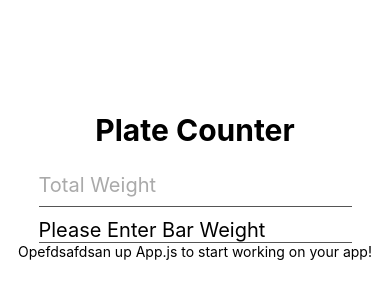
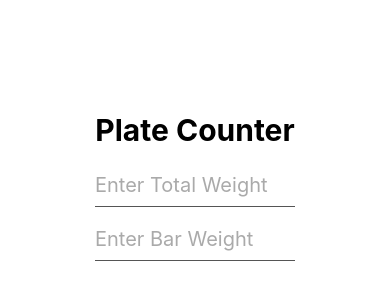
Before and after one commit to aver803bath5/PlateCounter, a React Native app: screen / in a window 390 px wide. Shown: the part 236-536 px from the top of the page. Built offline with nearby package versions, Linux system fonts and the light colour scheme.

Commit message:
feat/wieght_input_group: Add Total Weight Input and Bar Weight Input
* Use floating_label_input component to make both input

```diff
--- a/App.js
+++ b/App.js
@@ -7,7 +7,6 @@ export default function App() {
     <View style={styles.container}>
       <Text style={styles.titleText}>Plate Counter</Text>
       <PlatesCounter />
-      <Text>Opefdsafdsan up App.js to start working on your app!</Text>
     </View>
   );
 }
@@ -21,6 +20,7 @@ const styles = StyleSheet.create({
   },
   container: {
     flex: 1,
+    flexDirection: 'column',
     backgroundColor: '#fff',
     alignItems: 'center',
     justifyContent: 'center',
--- a/assets/common/style/styles.js
+++ b/assets/common/style/styles.js
@@ -4,10 +4,9 @@ export default StyleSheet.create({
   input: {
     borderBottomWidth: 1,
     borderBottomColor: '#555',
+    width: 200,
     height: 26,
     fontSize: 20,
     color: '#000',
-    // paddingHorizontal: 10,
-    // fontSize: 20,
   },
 });
--- a/components/plates_counter.js
+++ b/components/plates_counter.js
@@ -7,7 +7,7 @@ class PlatesCounter extends Component {
     super(props);
     this.state = {
       totalWeight: '',
-      barWeight: 0,
+      barWeight: '',
       platesWeight: 0,
       weightTypes: [],
     };
@@ -17,13 +17,13 @@ class PlatesCounter extends Component {
   }
 
   onTotalWeightChange(totalWeight) {
-    this.setState(state => ({
+    this.setState((state) => ({
       totalWeight,
     }));
   }
 
   onBarWeightChange(barWeight) {
-    this.setState(state => ({
+    this.setState((state) => ({
       barWeight,
     }));
   }
@@ -36,10 +36,10 @@ class PlatesCounter extends Component {
     return (
       <View>
         <WeightInputGroup
-          onTotalWeightChange = {this.onTotalWeightChange}
-          onBarWeightChange   = {this.onBarWeightChange}
-          totalWeight         = {totalWeight}
-          barWeight           = {barWeight}
+          onTotalWeightChange={this.onTotalWeightChange}
+          onBarWeightChange={this.onBarWeightChange}
+          totalWeight={totalWeight}
+          barWeight={barWeight}
         />
       </View>
     );
--- a/components/weight_input_group/bar_weight_input.js
+++ /dev/null
@@ -1,18 +0,0 @@
-import React from 'react';
-import { View, TextInput } from 'react-native';
-import CommonStlyes from '../../assets/common/style/styles';
-
-function barWeightInput() {
-  return (
-    <View style={{marginTop: 10}}>
-      <TextInput
-        placeholder="Please Enter Bar Weight"
-        keyboardType="number-pad"
-        maxLength={2}
-        style={CommonStlyes.input}
-      />
-    </View>
-  );
-}
-
-export default barWeightInput;
--- a/components/weight_input_group/floating_label_input.js
+++ b/components/weight_input_group/floating_label_input.js
@@ -1,5 +1,7 @@
 import React, { Component } from 'react';
-import { View, Text, TextInput, Animated } from 'react-native';
+import {
+  View, Text, TextInput, Animated,
+} from 'react-native';
 import CommonStlyes from '../../assets/common/style/styles';
 
 class FloatingLabelInput extends Component {
@@ -18,7 +20,7 @@ class FloatingLabelInput extends Component {
   }
 
   handleFocus() {
-    this.setState(state => ({
+    this.setState((state) => ({
       isFocused: true,
     }));
   }
@@ -31,13 +33,13 @@ class FloatingLabelInput extends Component {
   }
 
   handleBlur() {
-    this.setState(state => ({
+    this.setState((state) => ({
       isFocused: false,
     }));
   }
 
   render() {
-    const { label, ...props } = this.props;
+    const { label, style, ...props } = this.props;
     const { isFocused } = this.state;
     const labelStyle = {
       position: 'absolute',
@@ -57,7 +59,7 @@ class FloatingLabelInput extends Component {
     };
 
     return (
-      <View style={{ paddingTop: 18 }}>
+      <View style={{ paddingTop: 18, ...style }}>
         <Animated.Text style={labelStyle}>
           {label}
         </Animated.Text>
--- a/components/weight_input_group/index.js
+++ b/components/weight_input_group/index.js
@@ -1,7 +1,6 @@
 import React, { Component } from 'react';
 import { View } from 'react-native';
-import TotalWeightInput from './total_weight_input';
-import BarWeightInput from './bar_weight_input';
+import FloatingLabelInput from './floating_label_input';
 
 class WeightInputGroup extends Component {
   constructor(props) {
@@ -9,18 +8,26 @@ class WeightInputGroup extends Component {
   }
 
   render() {
-    const { onTotalWeightChange, totalWeight } = this.props;
+    const { onTotalWeightChange, onBarWeightChange, barWeight, totalWeight } = this.props;
     return (
-      <View>
-        <TotalWeightInput
-          label="Total Weight"
-          onTotalWeightChange={onTotalWeightChange}
-          totalWeight={totalWeight}
+      <View style={{flex: 1}}>
+        {/*- This is total weight input! */}
+        <FloatingLabelInput
+          label        = "Enter Total Weight"
+          onChangeText = {onTotalWeightChange}
+          value        = {totalWeight}
         />
-        <BarWeightInput />
+        {/*- This is bar weight input! */}
+        <FloatingLabelInput
+          label        = "Enter Bar Weight"
+          onChangeText = {onBarWeightChange}
+          value        = {barWeight}
+          style = {{marginTop: 10}}
+        />
       </View>
     );
   }
 }
 
+
 export default WeightInputGroup;
--- a/components/weight_input_group/total_weight_input.js
+++ /dev/null
@@ -1,22 +0,0 @@
-import React, { Component } from 'react';
-import FloatingLabelInput from './floating_label_input';
-
-class TotalWeightInput extends Component {
-  constructor(props) {
-    super(props);
-  }
-
-  render() {
-    const { onTotalWeightChange, totalWeight, label } = this.props;
-
-    return (
-      <FloatingLabelInput
-        label={label}
-        onChangeText = {onTotalWeightChange}
-        value        = {totalWeight}
-      />
-    );
-  }
-}
-
-export default TotalWeightInput;
--- a/package.json
+++ b/package.json
@@ -1,6 +1,7 @@
 {
   "main": "node_modules/expo/AppEntry.js",
   "scripts": {
+    "react-devtools": "react-devtools",
     "start": "expo start",
     "lint": "eslint *.js **/*.js",
     "android": "expo start --android",
```
